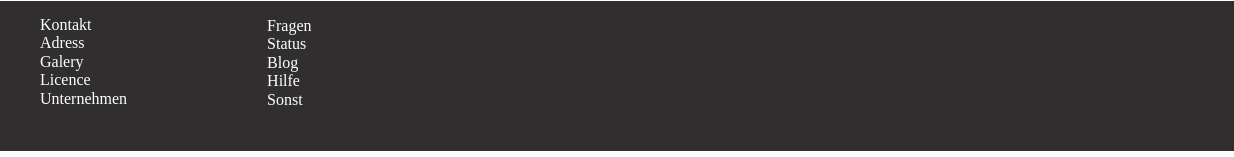
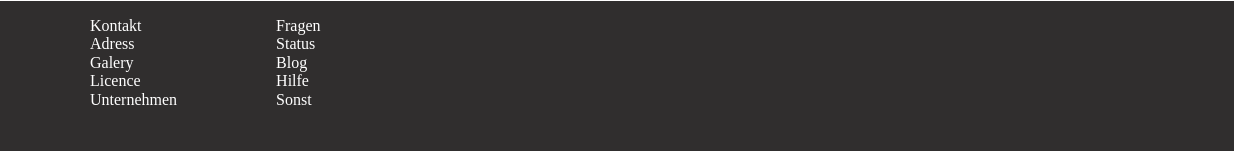
Before and after one commit to mkisecok/gemalte-mediaQ, a plain HTML site: page index.html in a window 1280 px wide. Shown: the part 1267-1424 px from the top of the page, 0-1234 px from the left. Drawn offline with nearby package versions, Linux system fonts and the light colour scheme.

Commit message:
Change media width from absolute wert to calc

```diff
--- a/index.html
+++ b/index.html
@@ -171,8 +171,8 @@
     </main>
     <footer>
         <div class="footer">
-            <article class="notig">
-                <ul>
+            <article>
+                <ul class="notig">
                     <li><a href="#">Kontakt</a></li>
                     <li><a href="#">Adress</a></li>
                     <li>
@@ -185,8 +185,8 @@
                 </ul>
 
             </article>
-            <article class="sonst">
-                <ul>
+            <article>
+                <ul class="sonst">
                     <li><a href="#">Fragen</a></li>
                     <li><a href="#">Status</a></li>
                     <li>
--- a/style.css
+++ b/style.css
@@ -89,7 +89,6 @@
     }
 
     .title {
-        width: 100%;
         background-color: rgb(245, 237, 222);
         margin-top: 0;
         margin-bottom: 2px;
@@ -131,7 +130,7 @@
         }
         .container .box {
             display: inline-block;
-            width: 45%;
+            width: calc(50% - 6px);
             margin: 2px;
         }
         .container .box img {
@@ -144,13 +143,12 @@
             width: 750px;
         }
         .container .box {
-            width: 32%;
+            width: calc(33% - 6px);
             margin-top: 5px;
             margin-bottom: 0px;
         }
-        article ul {
-            float: left;
-            margin-left: 100px;
+        article ul.notig {
+            margin-left: 20px;
         }
     }
 
@@ -162,28 +160,11 @@
             width: 960px;
         }
         .container .box {
-            width: 24%;
+            width: calc(25% - 7px)
         }
-        /* article ul {
-            float: left;
-            margin-left: 150px;
-        } */
-        .footer {
-            display: inline-block;
-            width: 100%;
-            /* padding-top: 15px; */
-        }
-        .notig {
-            display: inline-block;
-            float: left;
-            margin: 0;
-        }
-        .notig ul {
-            margin: 0;
-            margin-top: 15px;
-        }
-        .sonst {
-            margin: auto;
-            display: block;
+        article ul.notig,
+        article ul.sonst {
+            /* float: left; */
+            margin-left: 50px;
         }
     }
```
